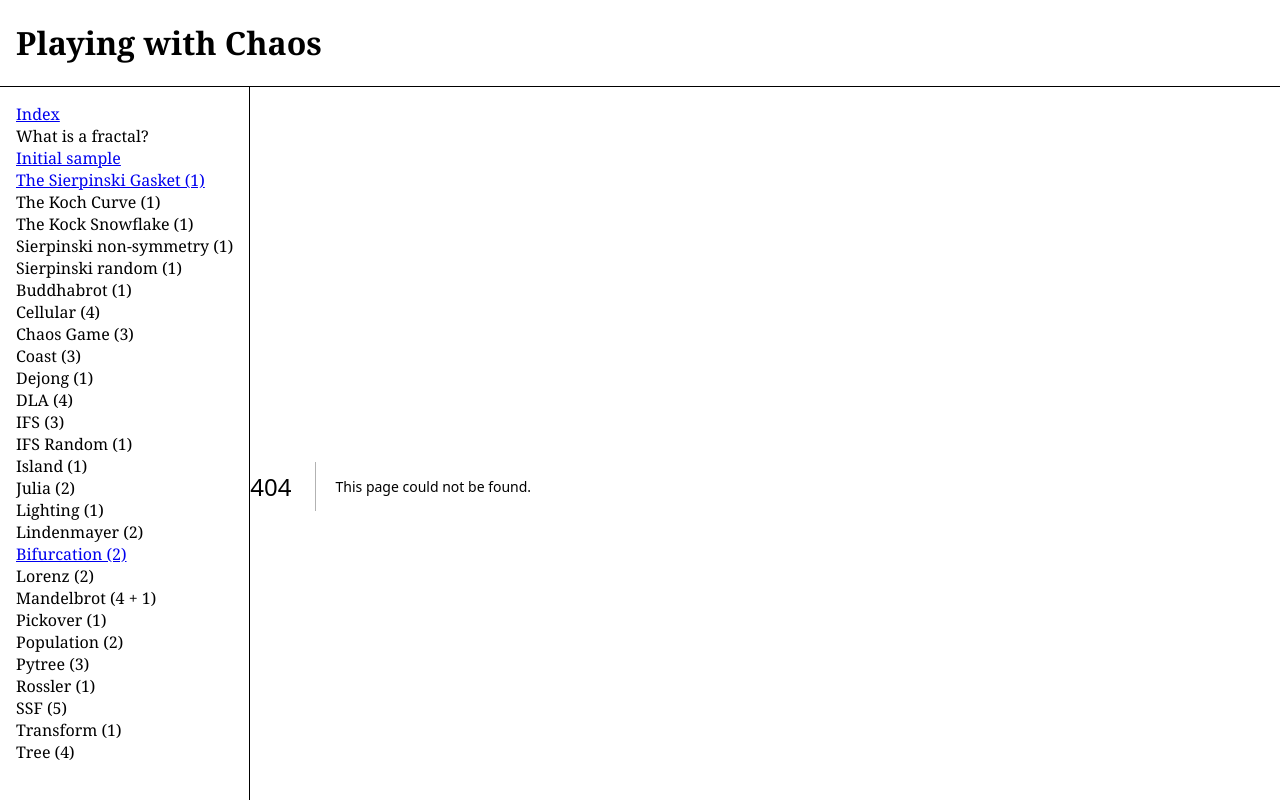
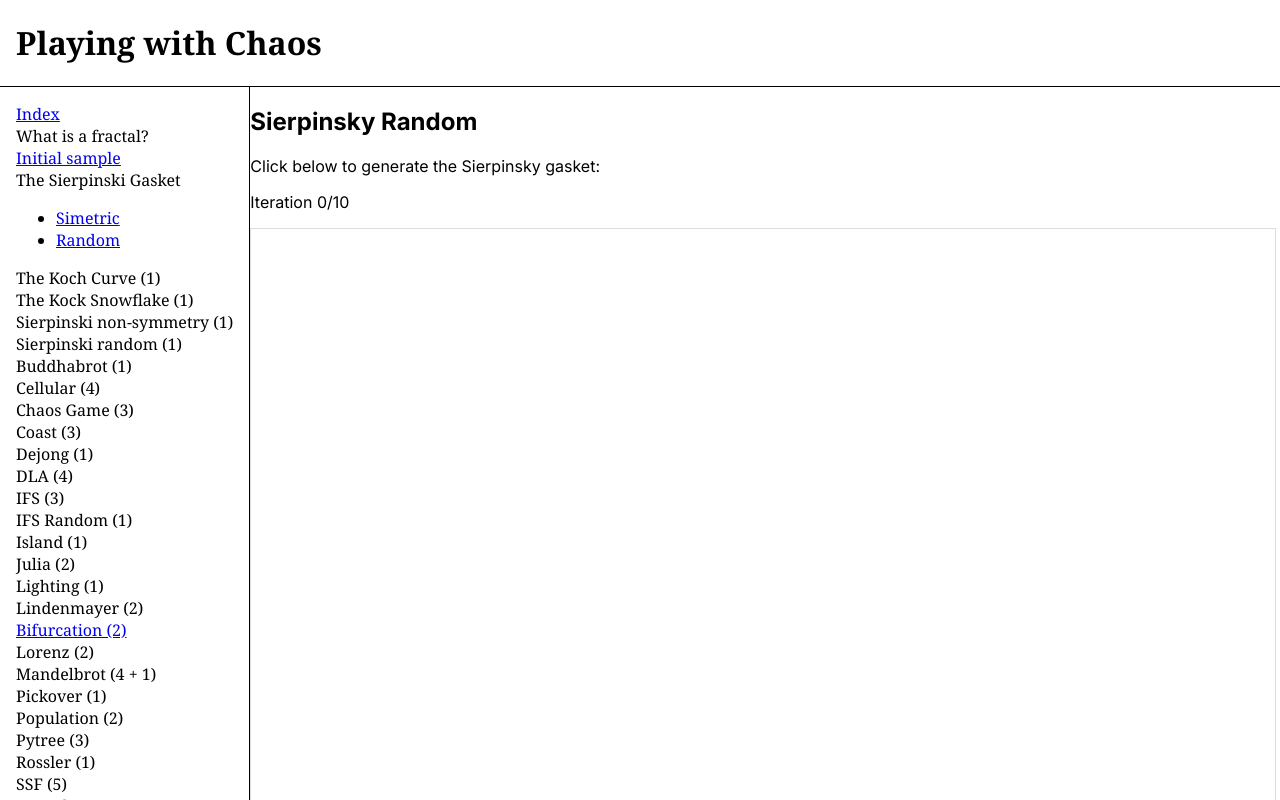
Before and after one commit to Aimanizales/playing-with-chaos, a Next.js app: page /sierpinsky/random in a window 1280 px wide. Before the commit this address had no page. Shown: the top 800 px of the page. Built offline with nearby package versions, Linux system fonts and the light colour scheme.

Commit message:
WIP: Added new Sierpinsky

```diff
--- a/src/components/Navbar/index.tsx
+++ b/src/components/Navbar/index.tsx
@@ -11,7 +11,15 @@ export const Navbar = () => {
         <Link href="/sample">Initial sample</Link>
       </li>
       <li>
-        <Link href="/sierpinsky">The Sierpinski Gasket (1)</Link>
+        The Sierpinski Gasket
+        <ul>
+          <li>
+            <Link href="/sierpinsky">Simetric</Link>
+          </li>
+          <li>
+            <Link href="/sierpinsky/random">Random</Link>
+          </li>
+        </ul>
       </li>
       <li>The Koch Curve (1)</li>
       <li>The Kock Snowflake (1)</li>
--- /dev/null
+++ b/src/pages/sierpinsky/random.tsx
@@ -0,0 +1,96 @@
+import { useCallback, useState } from 'react';
+
+export default function Page() {
+  const MAX_DEPTH = 10;
+  const CANVAS_WIDTH = 1024;
+  const CANVAS_HEIGHT = 768;
+  const [depth, setDepth] = useState<number>(0);
+  const [context, setContext] = useState(null);
+
+  let triangles = [];
+  let offset = 100;
+
+  const canvasRef = useCallback((node) => {
+    if (node) {
+      node.width = CANVAS_WIDTH;
+      node.height = CANVAS_HEIGHT;
+      const canvasContext = node.getContext('2d');
+      setContext(canvasContext);
+    }
+  }, []);
+
+  function draw() {
+    // if (context) {
+    //   context.clearRect(0, 0, CANVAS_WIDTH, CANVAS_HEIGHT);
+    //   context.save();
+    //   context.translate(CANVAS_WIDTH * 0.5, CANVAS_HEIGHT * 0.66);
+    //   context.scale(100, 100);
+    //   drawTriangle(depth);
+    //   context.restore();
+    // }
+  }
+
+  const getPosition = (angle: number, scalar = 1) =>
+    [Math.cos(angle), Math.sin(angle)].map((pos) => pos * scalar);
+
+  function drawTriangle(depth: number) {}
+
+  function handleClick() {
+    if (depth < MAX_DEPTH) {
+      setDepth(depth + 1);
+    }
+  }
+
+  function subdivide() {
+    let i,
+      triangle,
+      p0,
+      p1,
+      p2,
+      p3,
+      p4,
+      p5,
+      xxx = offset * 2 - offset; // rename
+
+    for (i = triangles.length - 1; i >= 0; i -= 1) {
+      triangle = triangles[i];
+
+      p0 = triangle[0];
+      p1 = triangle[1];
+      p2 = triangle[2];
+      p3 = {
+        x: (p0.x + p1.x) / 2 + Math.random() * xxx,
+        y: (p0.y + p1.y) / 2 + Math.random() * xxx,
+      };
+      p4 = {
+        x: (p1.x + p2.x) / 2 + Math.random() * xxx,
+        y: (p1.y + p2.y) / 2 + Math.random() * xxx,
+      };
+      p5 = {
+        x: (p2.x + p0.x) / 2 + Math.random() * xxx,
+        y: (p2.y + p0.y) / 2 + Math.random() * xxx,
+      };
+      triangles.push([p0, p3, p5]);
+      triangles.push([p3, p1, p4]);
+      triangles.push([p5, p4, p2]);
+
+      triangles.splice(i, 1);
+    }
+    offset *= 0.5;
+  }
+
+  subdivide();
+  draw();
+
+  return (
+    <section>
+      <h2>Sierpinsky Random</h2>
+      <p>Click below to generate the Sierpinsky gasket:</p>
+      <p>
+        Iteration {depth}/{MAX_DEPTH}
+      </p>
+      {/* <button>Reset</button> */}
+      <canvas ref={canvasRef} onClick={handleClick} />
+    </section>
+  );
+}
```
Also changed, not shown: next-env.d.ts.
